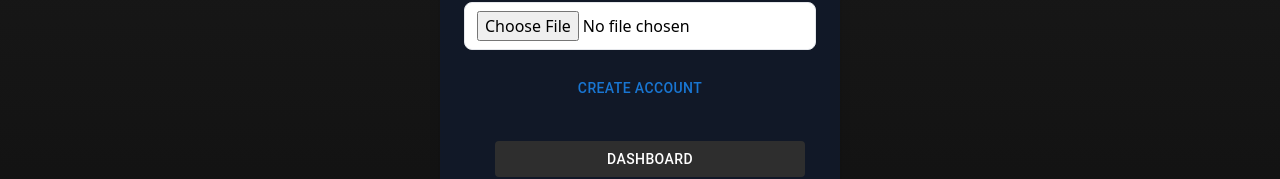
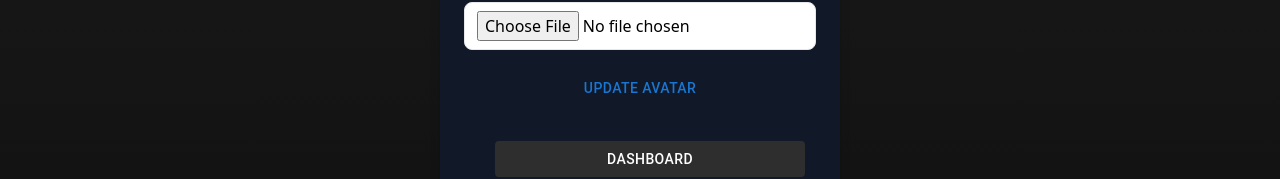
Before and after one commit to Dinesh726544/RecipeFinder, a React (Vite) app in the folder frontend/: page /user-profile in a window 1280 px wide. Shown: the part 279-458 px from the top of the page. Built offline with nearby package versions, Linux system fonts and the light colour scheme; no server answers; sample sign-in values are in the browser's storage.

Commit message:
render test 2

```diff
--- a/frontend/src/components/Pages/Dashboard.jsx
+++ b/frontend/src/components/Pages/Dashboard.jsx
@@ -38,8 +38,6 @@ function Dashboard() {
       }
 
       const result = await response.json();
-      console.log("recipe :: ", result.data);
-      // console.log("recipe :: ", typeof result.data); //string
 
       setLoading(false);
       setRecipe(result.data); // Set the response data (formatted HTML) to state
--- a/frontend/src/components/Pages/UserProfile.jsx
+++ b/frontend/src/components/Pages/UserProfile.jsx
@@ -152,7 +152,7 @@ function UserProfile() {
               {...register("Updateavatar")}
             />
             <Button type="submit" className="w-full">
-              Create Account
+              update avatar
             </Button>
           </div>
         </form>
```
Also changed, not shown: 1 other file (tests, documents, lock files or other folders).
